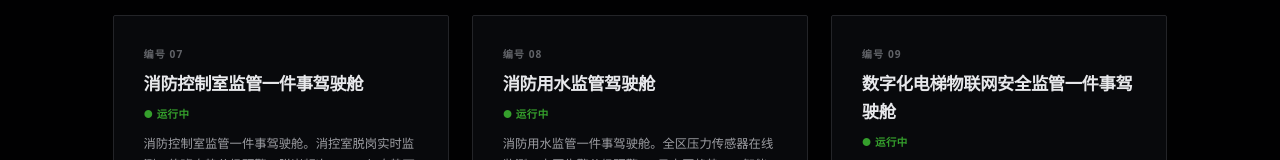
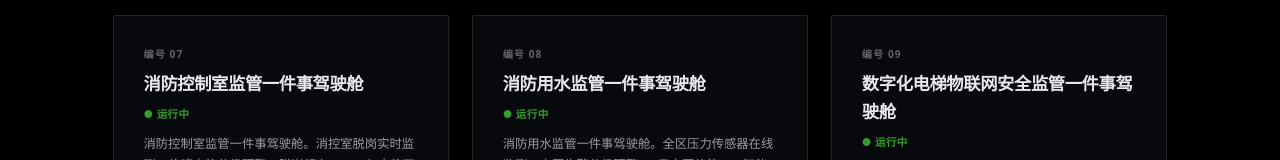
Before and after one commit to chisato1983/szjg-showcase, a website: page index.html in a window 1280 px wide. Shown: the part 1405-1565 px from the top of the page. Drawn offline with Linux system fonts and the light colour scheme; a web font is replaced by a local one.

Commit message:
fix: 08 product-name 消防用水监管驾驶舱 -> 消防用水监管一件事驾驶舱

```diff
--- a/index.html
+++ b/index.html
@@ -633,7 +633,7 @@
             <article class="product-card reveal">
         <div class="product-number">编号 08</div>
         <div class="product-header">
-          <h3 class="product-name">消防用水监管驾驶舱</h3>
+          <h3 class="product-name">消防用水监管一件事驾驶舱</h3>
         </div>
         <p class="product-status online">&#9679; 运行中</p>
         <p class="product-desc">消防用水监管一件事驾驶舱。全区压力传感器在线监测，水压告警分级预警、7日水压趋势、AI智能监测与交办跟踪分析。</p>
```
